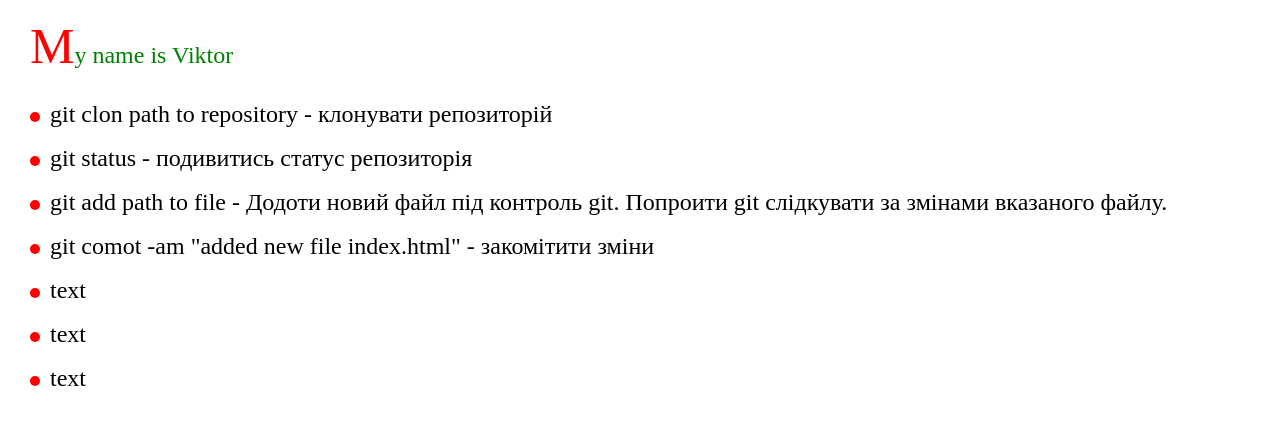
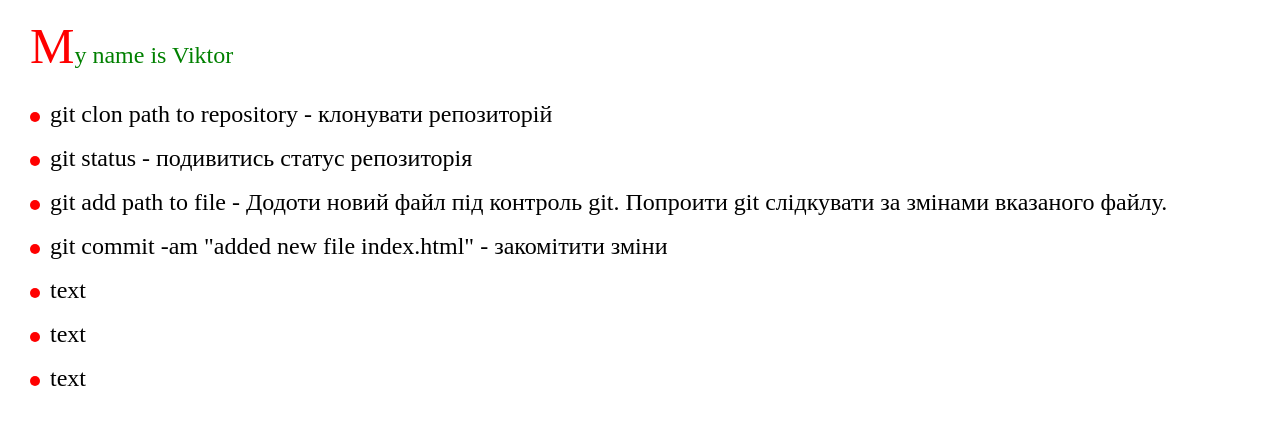
Before and after one commit to unounomomento/888, a plain HTML site: page index.html in a window 1280 px wide. Drawn offline with Linux system fonts and the light colour scheme; files that its build step writes are made by us from their sources.

Commit message:
added new file index.html

```diff
--- a/index.html
+++ b/index.html
@@ -20,7 +20,7 @@
 			<li>git clon path to repository - клонувати репозиторій</li>
 			<li>git status - подивитись статус репозиторія </li>
 			<li>git add path to file - Додоти новий файл під контроль git. Попроити git слідкувати за змінами вказаного файлу.</li>
-			<li>git comot -am "added new file index.html" - закомітити зміни</li>
+			<li>git commit -am "added new file index.html" - закомітити зміни</li>
 			<li>text</li>
 			<li>text</li>
 			<li>text</li>
```
